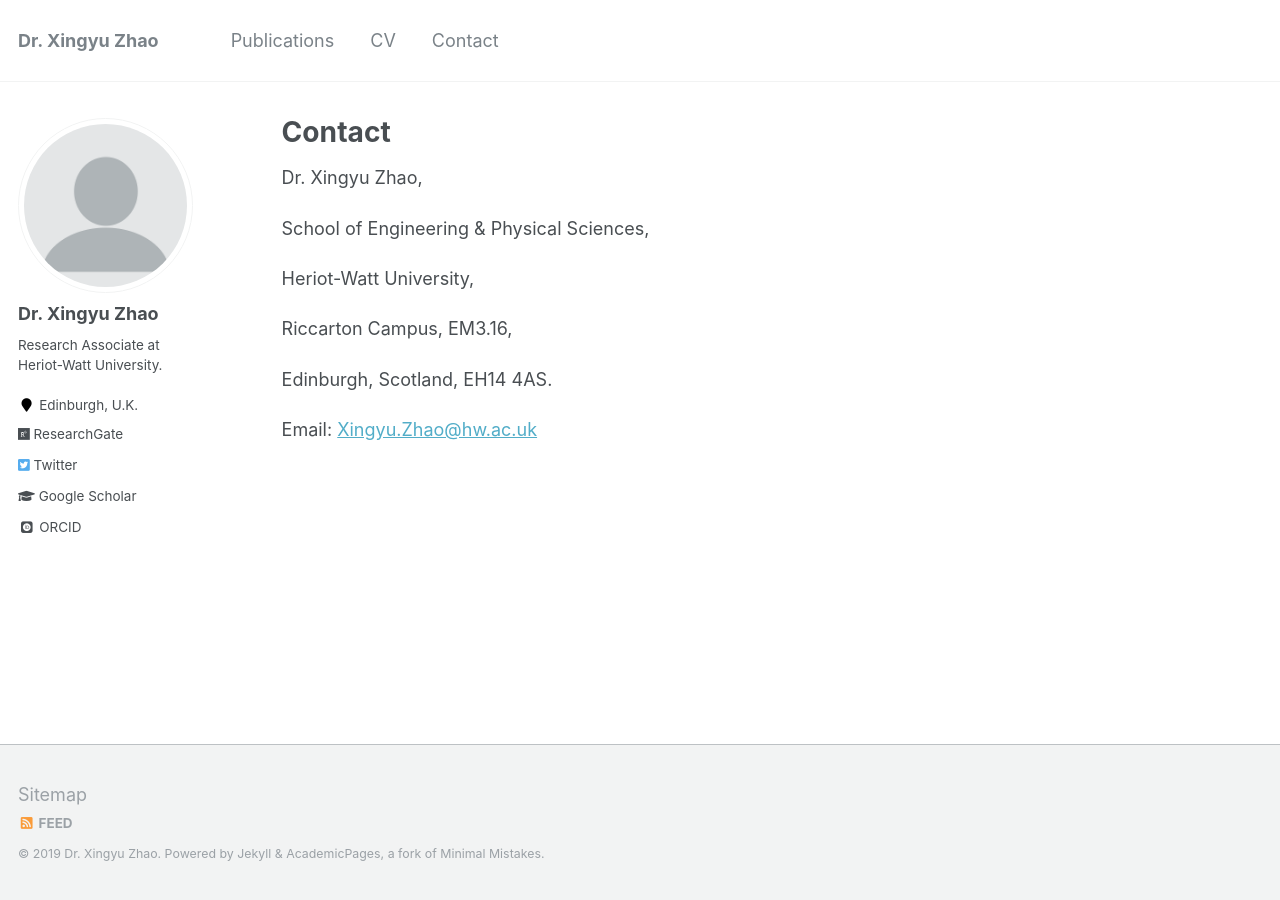
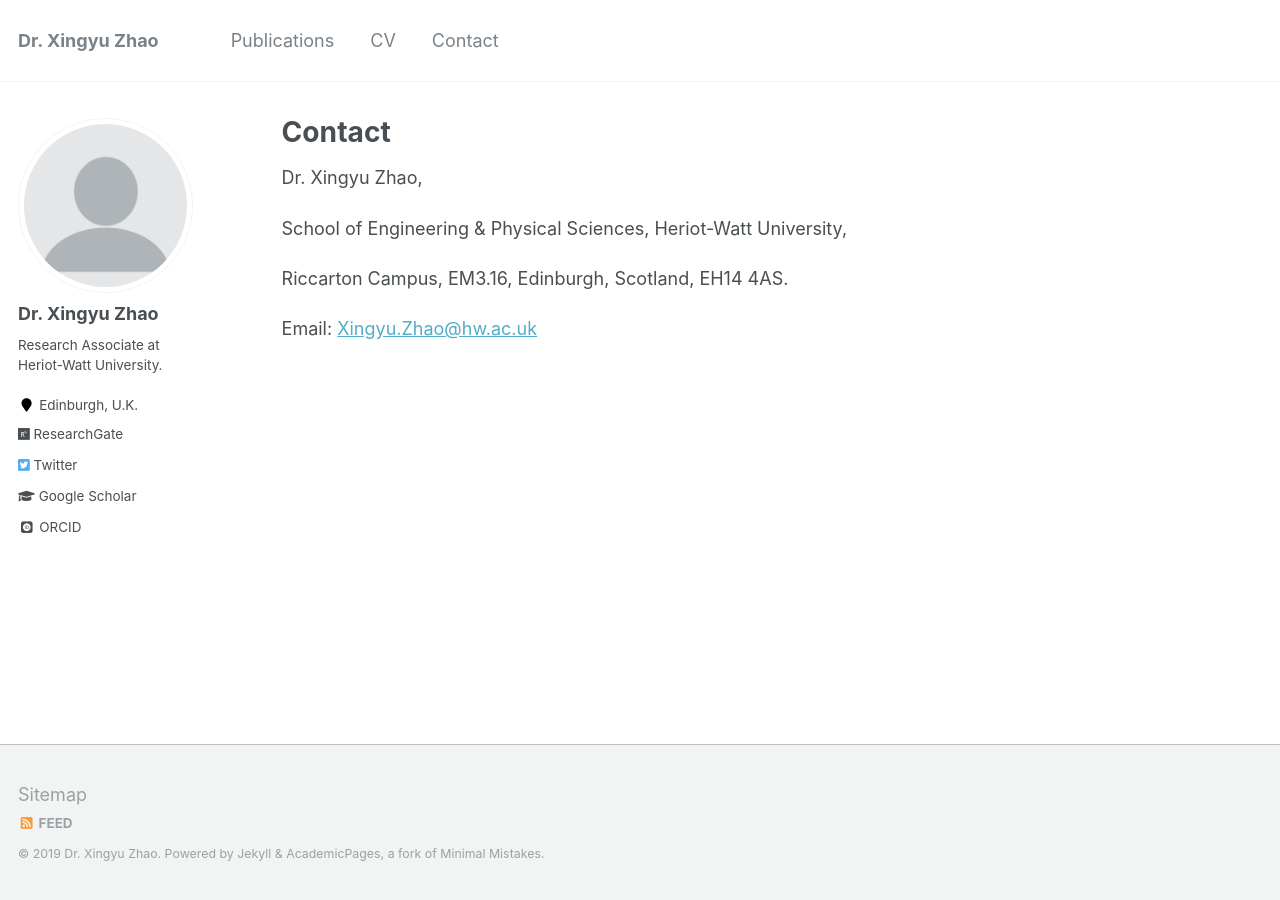
Before and after one commit to x-y-zhao/x-y-zhao.github.io, a Jekyll site: the page built from _pages/contact.md, in a window 1280 px wide. Built offline with Jekyll 4.4.1, drawn with Linux system fonts in a browser that asks for light colours; some web fonts are replaced.

```diff
--- a/_pages/contact.md
+++ b/_pages/contact.md
@@ -11,12 +11,8 @@ redirect_from:
 
 Dr. Xingyu Zhao,
 
-School of Engineering & Physical Sciences,
+School of Engineering & Physical Sciences, Heriot-Watt University,
 
-Heriot-Watt University,
-
-Riccarton Campus, EM3.16,
-
-Edinburgh, Scotland, EH14 4AS.
+Riccarton Campus, EM3.16, Edinburgh, Scotland, EH14 4AS.
 
 Email: <Xingyu.Zhao@hw.ac.uk>
```
